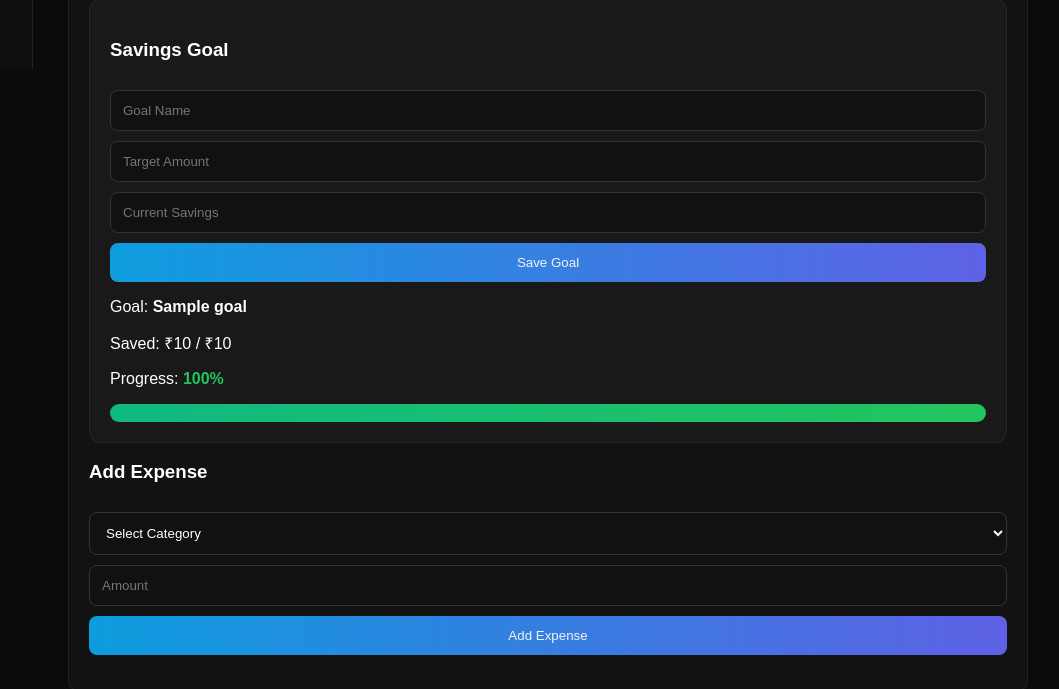
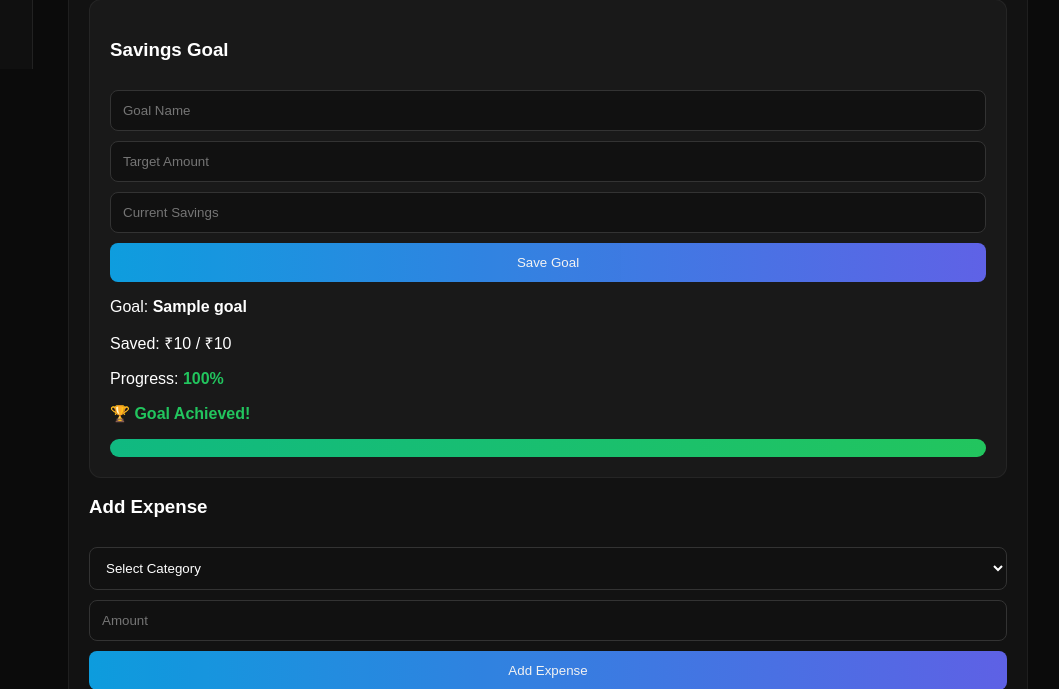
Before and after one commit to OMni-Uni-CoDe/financial_assistant_pro, a Flask app: page /dashboard in a window 1280 px wide. Shown: the part 731-1420 px from the top of the page, without its empty margins (217-1276 px from the left). Run offline with Flask 3, Linux system fonts and the light colour scheme; a user stored in the database is signed in; tables that the repository leaves empty hold one stand-in row (values such as "Sample post").

Commit message:
Adding Goal Milestone

```diff
--- a/app.py
+++ b/app.py
@@ -1008,21 +1008,42 @@ def get_goal():
             1
         )
 
-    return jsonify({
+        milestone = ""
 
-        "goal_name":
-            goal.goal_name,
+        if percentage >= 100:
 
-        "target_amount":
-            goal.target_amount,
+            milestone = "🏆 Goal Achieved!"
 
-        "current_amount":
-            goal.current_amount,
+        elif percentage >= 75:
 
-        "percentage":
-            percentage
+            milestone = "🎉 Almost There!"
 
-    })
+        elif percentage >= 50:
+
+            milestone = "🎉 Halfway There!"
+
+        elif percentage >= 25:
+
+            milestone = "🎉 25% Complete!"
+
+        return jsonify({
+
+            "goal_name":
+                goal.goal_name,
+
+            "target_amount":
+                goal.target_amount,
+
+            "current_amount":
+                goal.current_amount,
+
+            "percentage":
+                percentage,
+
+            "milestone":
+                milestone
+
+})
 
 # --------- Budget creation ---------
 @app.route("/set_budget", methods=["POST"])
--- a/static/dashboard.js
+++ b/static/dashboard.js
@@ -870,6 +870,11 @@ document.addEventListener("DOMContentLoaded", () => {
             "goalProgressBar"
         ).style.width =
             `${Math.min(data.percentage, 100)}%`;
+
+        document.getElementById(
+            "goalMilestone"
+        ).innerText =
+            data.milestone || "";
     };
 
     // =========================
--- a/static/style.css
+++ b/static/style.css
@@ -338,3 +338,14 @@ canvas {
     font-weight: bold;
     color: #22c55e;
 }
+
+/* ==========================
+   Savings Goal Milestones
+========================== */
+
+.goal-milestone {
+    margin-top: 10px;
+    font-size: 16px;
+    font-weight: 700;
+    color: #22c55e;
+}
--- a/templates/dashboard.html
+++ b/templates/dashboard.html
@@ -171,6 +171,10 @@
                             </span>
                         </p>
 
+                        <p id="goalMilestone"
+                           class="goal-milestone">
+                        </p>
+
                         <div class="budget-bar">
 
                             <div id="goalProgressBar"
```
